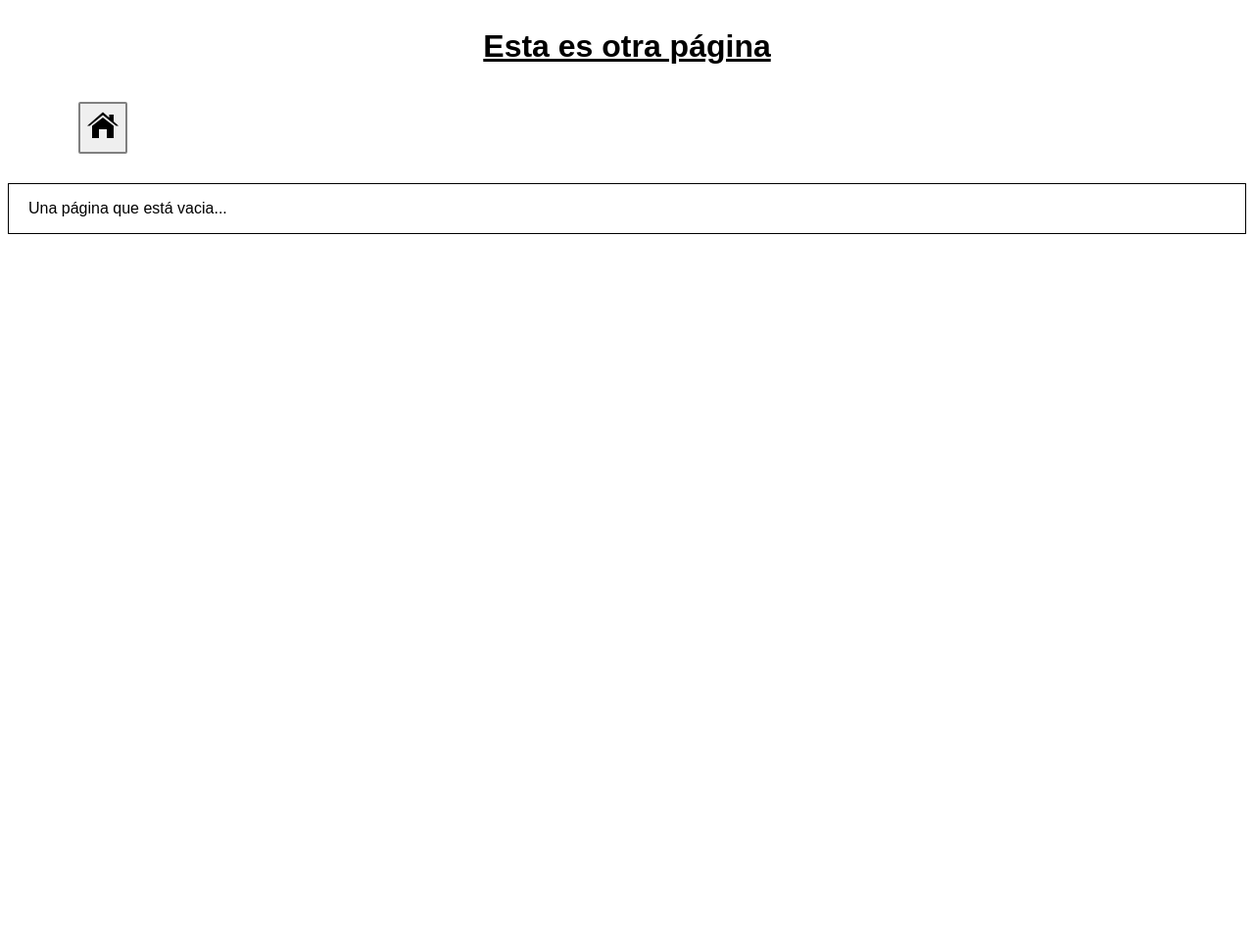
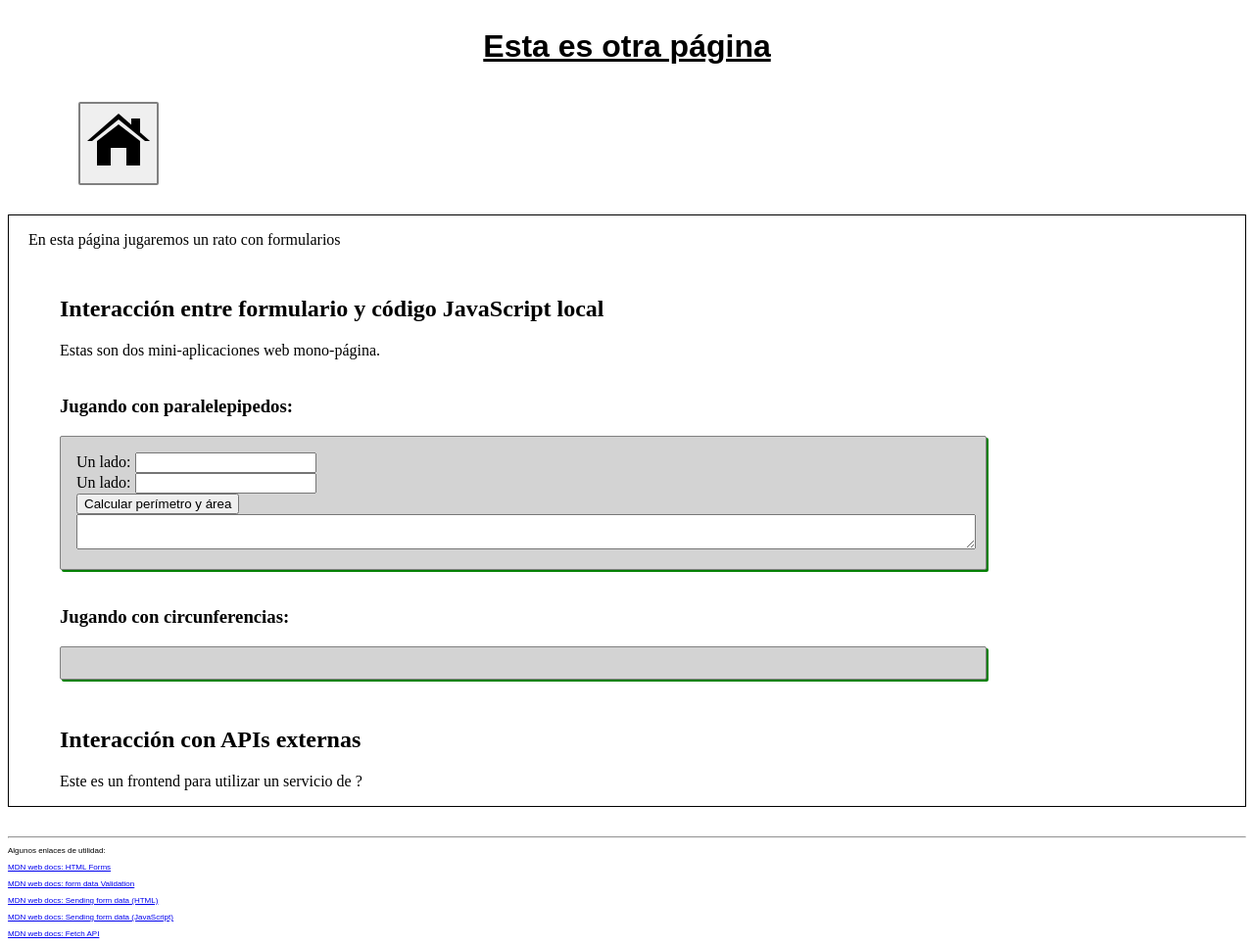
Before and after one commit to JuanMuruaOlalde/miniAppWeb, a website built with Parcel: page MiniAppWeb/otraPagina.html in a window 1280 px wide. Shown: the whole page at 98% size. Before the commit the page ends 800 px from the top, so only its background shows below. Built offline with nearby package versions, Linux system fonts and the light colour scheme.

Commit message:
Poner formulario paralelepipedos en otraPagina
y realizar algunos pequeños ajustes en otras partes...

```diff
--- a/MiniAppWeb/css/style.css
+++ b/MiniAppWeb/css/style.css
@@ -29,11 +29,32 @@ main {
     border: 1px solid;
     padding: 0 20px;
     display: grid;
-    grid-template-columns: 70% 30%;
+    grid-template-columns: 80% 20%;
 }
 
 #contenedor_principal {
+    grid-column: 1;
     font-family: serif;
+}
+
+section {
+    margin-left: 2em;
+}
+
+h2, h3 {
+    margin-top: 2em;
+}
+
+.enmarcado_dentro_de_una_caja {
+    padding: 1em;
+    background-color: lightgray;
+    border: 1px solid grey;
+    border-radius: 2px;
+    box-shadow: 2px 2px green;
+}
+
+.contenedor_de_una_respuesta {
+    width: 100%;
 }
 
 aside {
@@ -42,10 +63,15 @@ aside {
     padding: 0 20px;
 }
 
-aside img {
-    width: 300px;
+img {
+    width: 100%;
     height: auto;
-    object-fit: contain;
+}
+
+aside.fit img {
+    width: 100%;
+    height: 100%;
+    object-fit: content;
 }
 
 footer {
--- a/MiniAppWeb/js/code.js
+++ b/MiniAppWeb/js/code.js
@@ -1,3 +1,6 @@
+//Una forma de interactuar con el HTML es a través de clicar "botones" que llaman a funciones en su attributo onclick="-----"
+//Estas son las funciones que son llamadas de esa forma
+
 function PonerElContenidoDeGatos() {
     const contenedorPrincipal = document.querySelector("#contenedor_principal");
     contenedorPrincipal.innerHTML = '<h2>El contenido de gatos</h2>'
@@ -17,3 +20,6 @@ function PonerElContenidoDeJirafas() {
     const contenedorSecundario = document.querySelector("aside");
     contenedorSecundario.innerHTML = '<p><a href="https://commons.wikimedia.org/wiki/File:Giraffa_camelopardalis_angolensis.jpg#/media/Archivo:Giraffa_camelopardalis_angolensis.jpg"><img src="https://upload.wikimedia.org/wikipedia/commons/thumb/e/e0/Giraffa_camelopardalis_angolensis.jpg/1200px-Giraffa_camelopardalis_angolensis.jpg" alt="Giraffa camelopardalis angolensis.jpg"></a><br>De © Hans Hillewaert, <a href="https://creativecommons.org/licenses/by-sa/4.0" title="Creative Commons Attribution-Share Alike 4.0">CC BY-SA 4.0</a>, <a href="https://commons.wikimedia.org/w/index.php?curid=2429667">Enlace</a></p>'
 }
+
+
+//Otra forma de interactuar con el HTML es a través de responder a eventos
--- /dev/null
+++ b/MiniAppWeb/js/otroCode.js
@@ -0,0 +1,22 @@
+window.addEventListener("load", () => {
+
+    function CalcularParalelepipedo() {
+        const datos = new FormData(formularioDeParalelepipedos);
+        const unLado = Number(datos.get("unLado"));
+        const otroLado = Number(datos.get("otroLado"));
+        const perimetro = unLado * 2 + otroLado * 2;
+        const area = unLado * otroLado;
+        const contenedorRespuesta = document.querySelector("#respuestaParalelepipedo");
+        contenedorRespuesta.textContent= "Perimetro = " + perimetro.toString()
+                                         + "\n"
+                                         + "Area = " + area.toString();
+    }
+
+
+    const formularioDeParalelepipedos = document.querySelector("#formularioDeParalelepipedos");
+    formularioDeParalelepipedos.addEventListener('submit', (event) => {
+        event.preventDefault();
+        CalcularParalelepipedo({test: 'ok'});
+    });
+
+});
--- a/MiniAppWeb/otraPagina.html
+++ b/MiniAppWeb/otraPagina.html
@@ -24,9 +24,53 @@
     </nav>
 
     <main>
-        <p>Una página que está vacia...</p>
+        <div id="contenedor_principal">
+        <p>En esta página jugaremos un rato con formularios</p>
+
+        <section>
+            <h2>Interacción entre formulario y código JavaScript local</h2>
+            <p>Estas son dos mini-aplicaciones web mono-página.</p>
+
+            <h3>Jugando con paralelepipedos:</h3>
+            <form id="formularioDeParalelepipedos" class="enmarcado_dentro_de_una_caja">
+                <label for="unLado">Un lado: <input type="text" id="unLado" name="unLado" /></label>
+                <br>
+                <label for="otroLado">Un lado: <input type="text" id="otroLado" name="otroLado" /></label>
+                <br>
+                <input type="submit" id="btnParalelepipedo" value="Calcular perímetro y área">
+                <br>
+                <textarea id="respuestaParalelepipedo" class="contenedor_de_una_respuesta" readonly></textarea>
+            </form>
+
+            <h3>Jugando con circunferencias:</h3>
+            <form id="formularioDeCircunferencias" class="enmarcado_dentro_de_una_caja">
+
+            </form>
+            <!--PENDIENTE preparar este formulario reaccionando al botón con eventos en lugar de con el atributo onclick-->
+
+        </section>
+
+        <section>
+            <h2>Interacción con APIs externas</h2>
+            <p>Este es un frontend para utilizar un servicio de ?</p>
+            <!--PENDIENTE preparar esto usando un servicio tal como https://openweathermap.org/api/one-call-3  o algo similar-->
+        </section>
+
+        </div>
     </main>
 
+    <footer>
+        <hr>
+        <p>Algunos enlaces de utilidad:</p>
+        <p><a href="https://developer.mozilla.org/en-US/docs/Learn/Forms" target="_blank">MDN web docs: HTML Forms</a></p>
+        <p><a href="https://developer.mozilla.org/en-US/docs/Learn/Forms/Form_validation" target="_blank">MDN web docs: form data Validation</a></p>
+        <p><a href="https://developer.mozilla.org/en-US/docs/Learn/Forms/Sending_and_retrieving_form_data" target="_blank">MDN web docs: Sending form data (HTML)</a></p>
+        <p><a href="https://developer.mozilla.org/en-US/docs/Learn/Forms/Sending_forms_through_JavaScript" target="_blank">MDN web docs: Sending form data (JavaScript)</a></p>
+        <p><a href="https://developer.mozilla.org/en-US/docs/Web/API/Fetch_API" target="_blank">MDN web docs: Fetch API</a></p>
+
+    </footer>
+
+    <script src="js/otroCode.js"></script>
 </body>
 
 </html>
```
Also changed, not shown: MiniAppWeb/index.html (+3 -1 lines).
